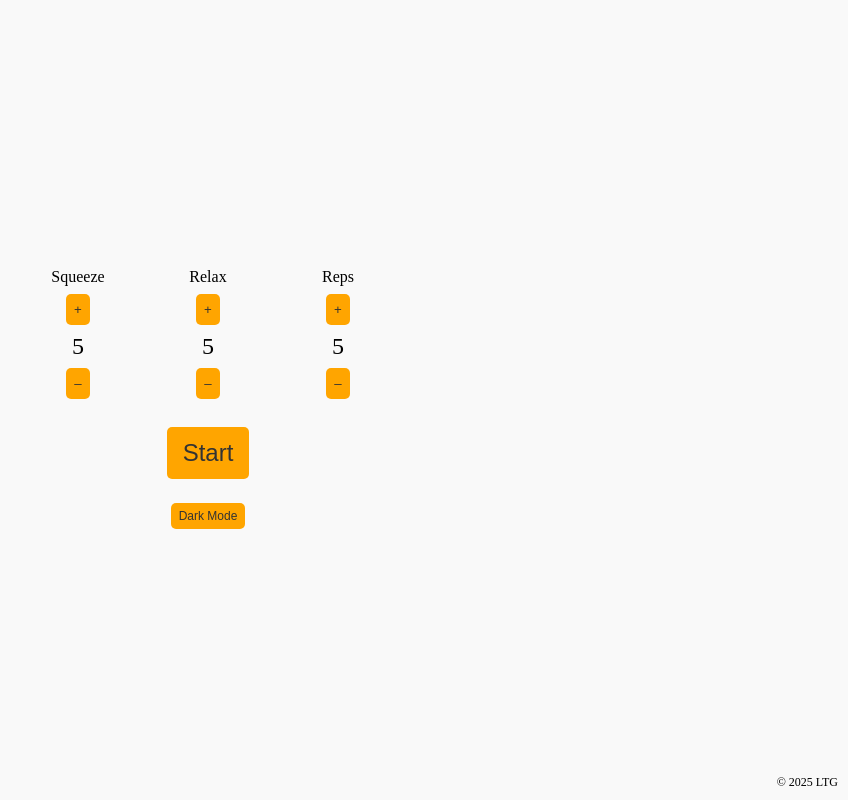
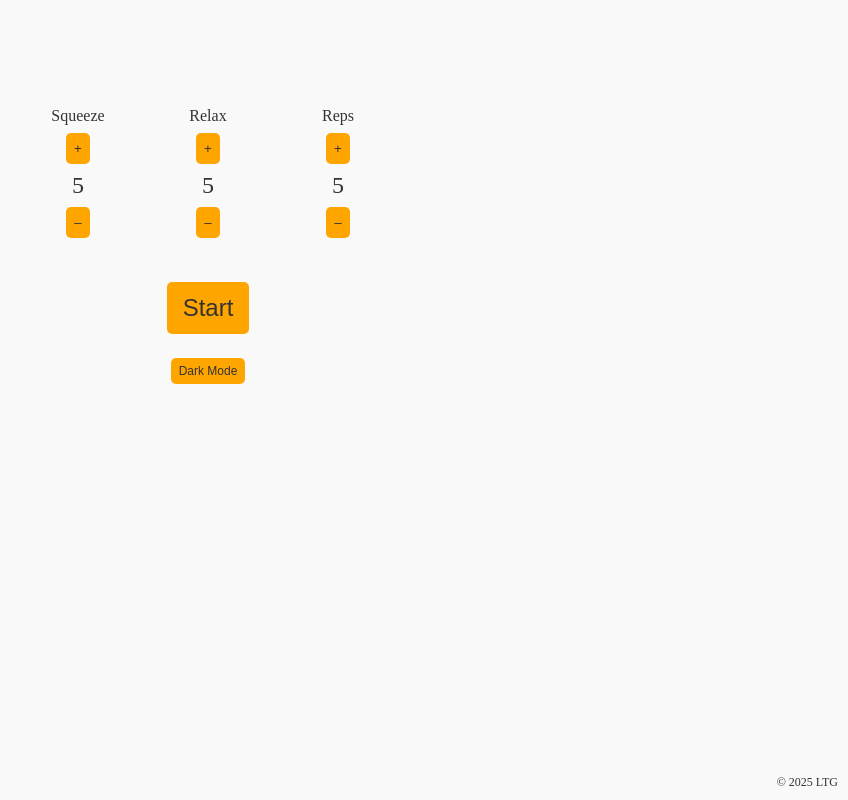
Before and after one commit to kegeltimer/kegeltimer.github.io, a plain HTML site: page index.html in a window 1280 px wide. Shown: the whole page, without its empty margins (432-1280 px from the left). Drawn offline with Linux system fonts and the light colour scheme; a web font is replaced by a local one.

Commit message:
Adjust position

```diff
--- a/index.html
+++ b/index.html
@@ -47,7 +47,7 @@
         overflow: hidden;
         font-family: var(--font);
         background: #f9f9f9;
-        color: #000;
+        color: #333;
       }
       .dark-mode {
         background-color: #333;
@@ -58,7 +58,7 @@
       }
       .container {
         width: 100%;
-        height: 100vh;
+        height: 61.8vh;
         padding: 0 20px;
         display: flex;
         flex-direction: column;
@@ -112,6 +112,7 @@
       button.start-button {
         font-size: 1.5em;
         padding: 12px 16px;
+	margin-top: 20px;
       }
       button.dark-mode-button {
         font-size: 0.75em;
@@ -127,7 +128,7 @@
         flex-direction: column;
         justify-content: center;
         align-items: center;
-        transform: translateY(-10vh);
+        /* transform: translateY(-10vh); */
       }
       #phaseLabel {
         font-size: 2em;
```
